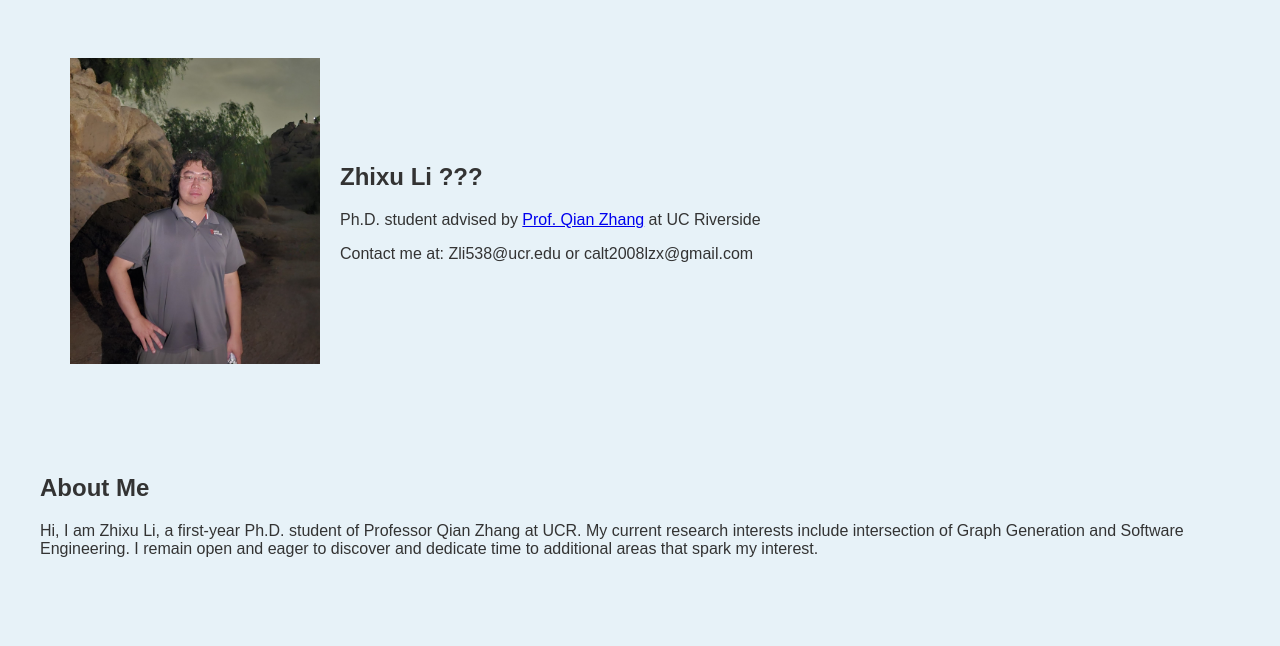
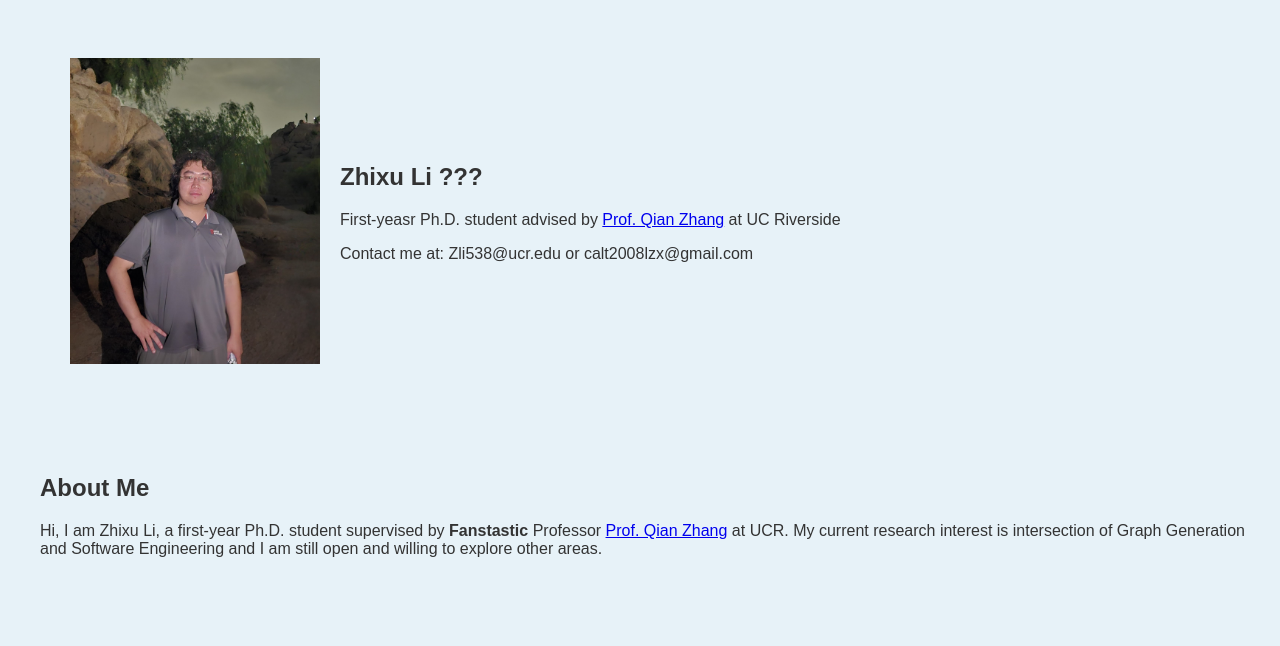
Before and after one commit to ZhixuLi-the-Runner/public_html, a plain HTML site: page index.html in a window 1280 px wide. Shown: the part 130-776 px from the top of the page. Drawn offline with Linux system fonts and the light colour scheme.

Commit message:
update index.html

```diff
--- a/index.html
+++ b/index.html
@@ -97,7 +97,7 @@
             <img src="zhixu_li.jpg" alt="Zhixu Li">
             <div class="profile-info">
                 <h2>Zhixu Li ???</h2>
-                <p>Ph.D. student advised by <a href="https://www.cs.ucr.edu/~qzhang/">Prof. Qian Zhang</a> at UC Riverside</p>
+                <p>First-yeasr Ph.D. student advised by <a href="https://www.cs.ucr.edu/~qzhang/">Prof. Qian Zhang</a> at UC Riverside</p>
                 <p>Contact me at: Zli538@ucr.edu or calt2008lzx@gmail.com</p>
             </div>
         </div>
@@ -106,7 +106,7 @@
 
         <section class="intro">
                 <h2>About Me</h2>
-                <p>Hi, I am Zhixu Li, a first-year Ph.D. student of Professor Qian Zhang at UCR. My current research interests include intersection of Graph Generation and Software Engineering. I remain open and eager to discover and dedicate time to additional areas that spark my interest.</p>
+                <p>Hi, I am Zhixu Li, a first-year Ph.D. student supervised by <b>Fanstastic</b> Professor <a href="https://www.cs.ucr.edu/~qzhang/">Prof. Qian Zhang</a> at UCR. My current research interest is intersection of Graph Generation and Software Engineering and I am still open and willing to explore other areas.</p>
         </section>
 
 
```
